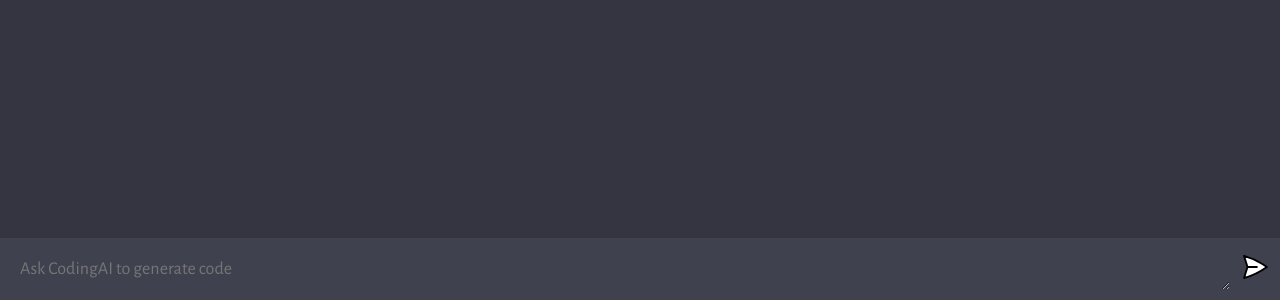
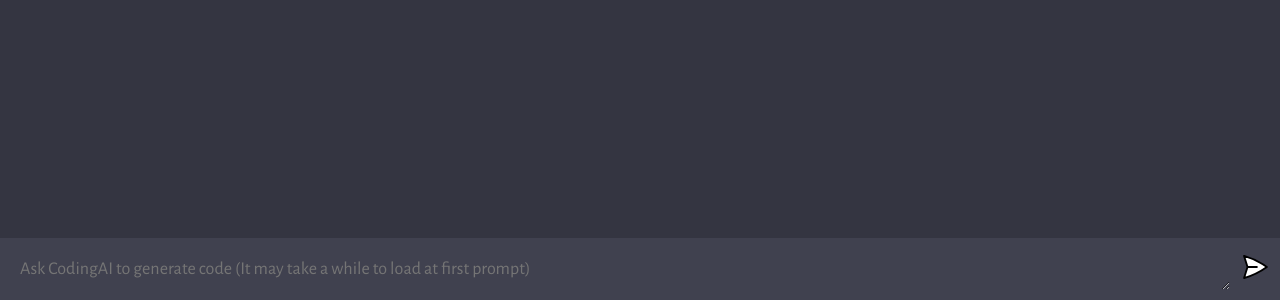
Before and after one commit to Leif-Francisco/OpenAIChat, a website built with Vite: page client/index.html in a window 1280 px wide. Shown: the part 500-800 px from the top of the page. Built offline with nearby package versions, Linux system fonts and the light colour scheme.

Commit message:
Edited Text Ask CodingAI to generate code (It

```diff
--- a/client/index.html
+++ b/client/index.html
@@ -11,7 +11,7 @@
     <div id="app">
       <div id="chat_container"></div>
       <form>
-        <textarea name="prompt" rows="1" cols="1" placeholder="Ask CodingAI to generate code"></textarea>
+        <textarea name="prompt" rows="1" cols="1" placeholder="Ask CodingAI to generate code (It may take a while to load at first prompt)"></textarea>
           <button type="submit"><img src="assets/assets/send.svg" /></button>
 
       </form>
```
